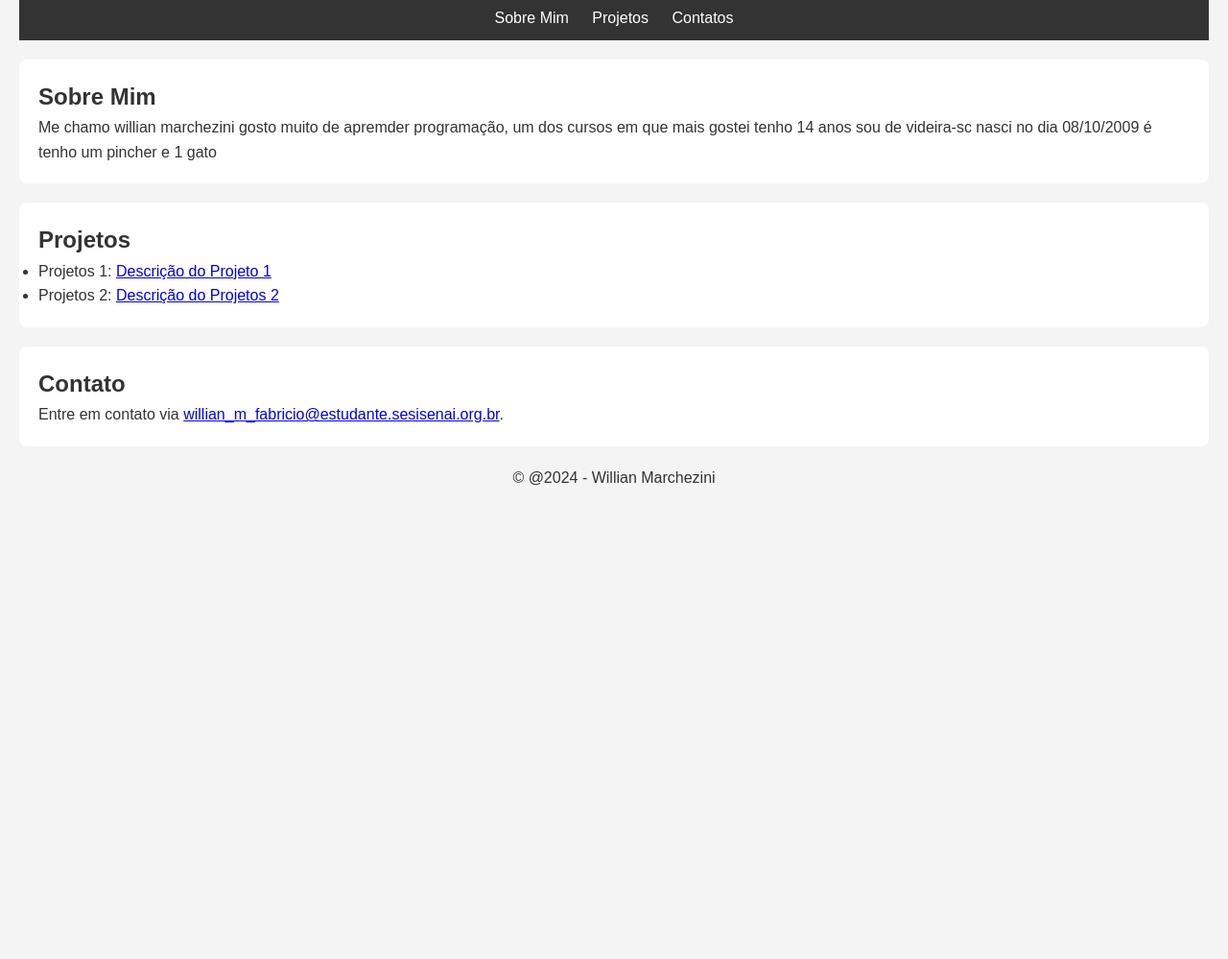
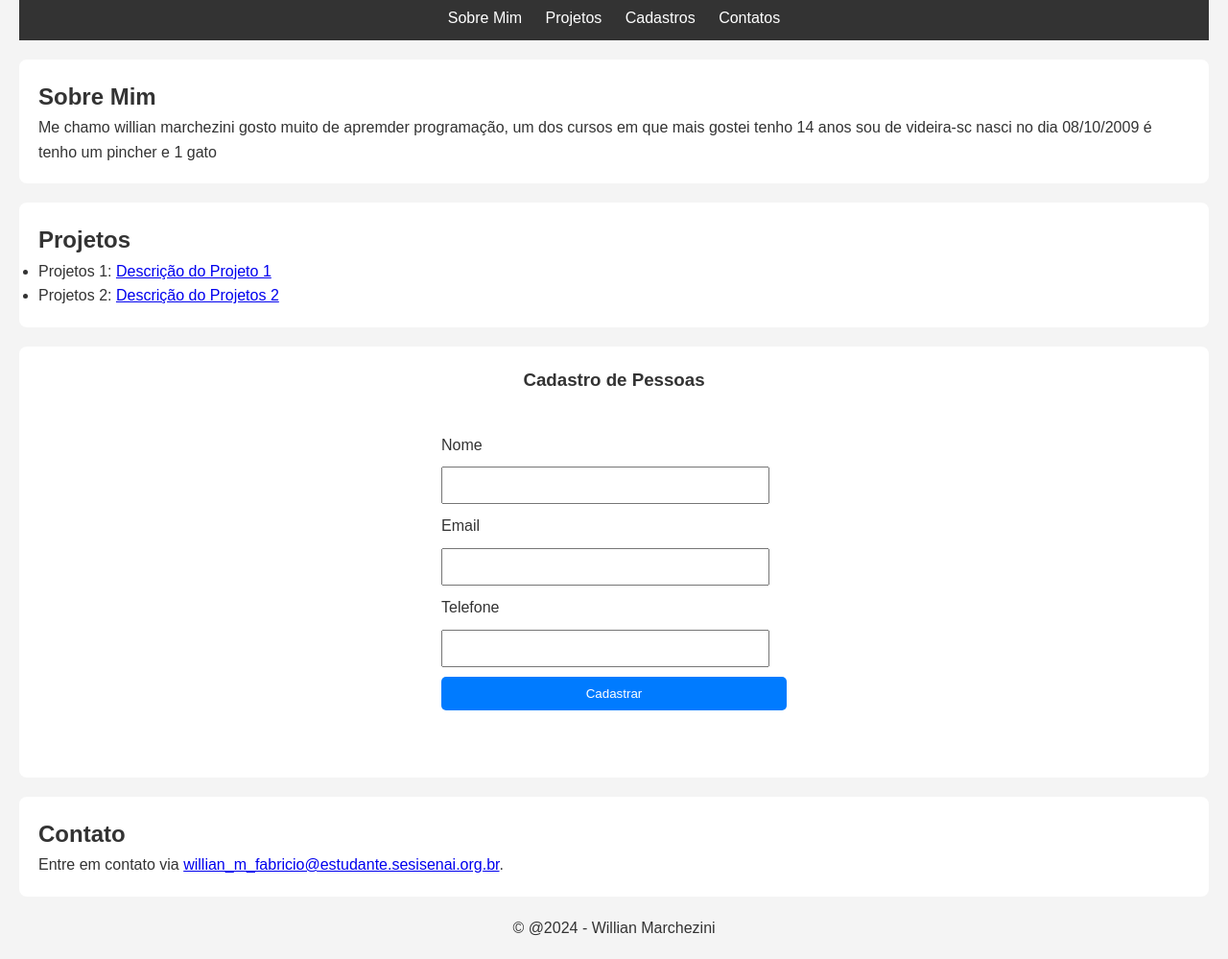
Before and after one commit to willmarchezini/Pessoal, a plain HTML site: page index.html in a window 1280 px wide. Shown: the part 75-1074 px from the top of the page at 96% size. Before the commit the page ends 800 px from the top, so only its background shows below. Drawn offline with Linux system fonts and the light colour scheme.

Commit message:
Update index.html

```diff
--- a/index.html
+++ b/index.html
@@ -61,6 +61,7 @@
 
    section#sobre,
    section#projetos,
+   section#cadastro,
    section#contato {
       background-color: #fff;
       padding: 20px;
@@ -73,6 +74,48 @@
       text-align: center;
       margin-top: 20px;
    }
+  h3 {
+    text-align: center;
+  }
+
+
+
+
+  form {
+    max-width: 400px;
+    margin: 20px auto;
+    background-color: #fff;
+    padding: 20px;
+    border-radius: 20px;
+  }
+  label,
+  input{
+    display: block;
+    margin-bottom: 10px;
+  }
+  input[type="text"],
+  input[type=email],
+  input[type="tel"]{
+   width: 95%;
+   padding:10px;
+   border: 1px solid #ccc
+   border-radius: 5px
+  }
+   input[type="submit"]{
+       width: 100%;
+   padding:10px;
+   border: none;
+   border-radius: 5px;
+   background-color:#007bff;
+   color: #fff;
+   cursor:pointer;
+   }
+   input[type="submit"]:hover{
+    background-color: #0056b3;
+
+
+   }
+
 </style>
 
 
@@ -91,6 +134,7 @@
          <ul>
             <li><a href="#sobre">Sobre Mim</a></li>
             <li><a href="#projetos">Projetos</a></li>
+             <li><a href="#cadastro">Cadastros</a></li>
             <li><a href="#contato">Contatos</a></li>
          </ul>
       </nav>
@@ -119,7 +163,24 @@
          <li>Projetos 2: <a href="#">Descrição do Projetos 2</a></li>
       </ul>
    </section>
+   <section id="cadastro">
+<h3>Cadastro de Pessoas</h2>
+  <form>
+    <label>Nome </label>
+    <input type="text" id="nome" name="nome" required>
+    <label> Email </label>
+    <input type="Email" id="email" name="email" required>
+    <label> Telefone </label>
+    <input type="tel" id="telefone" name="telefone" required>
+    <input type="submit" value= "Cadastrar">
 
+
+   </form>
+   </body>
+   </html>
+
+
+   </section>
 
 
 
@@ -131,12 +192,7 @@
    </section>
 
 
-
-
    <footer>
       <p>&copy; @2024 - Willian Marchezini</p>
    </footer>
 </body>
-
-
-</html>
```
